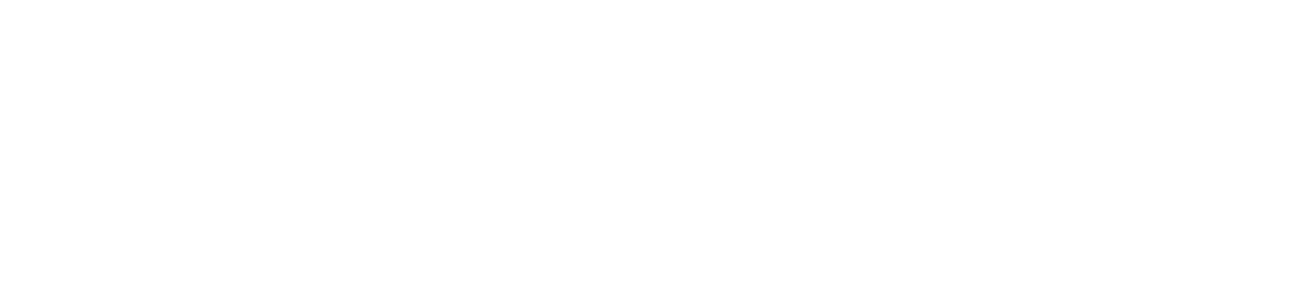
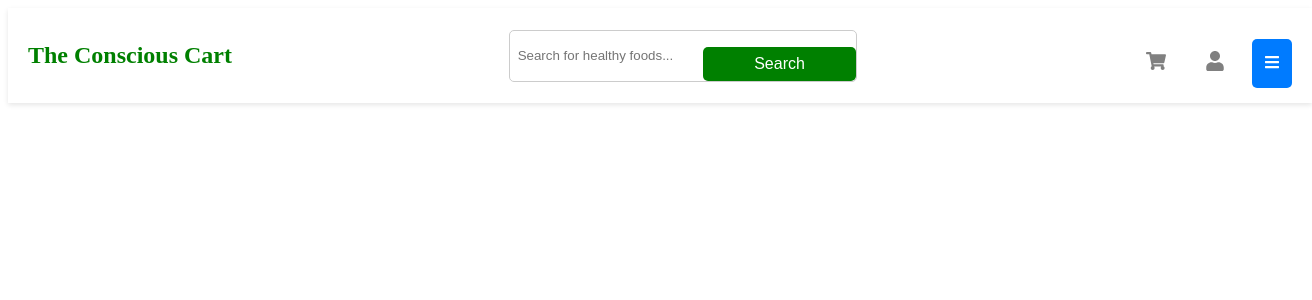
Before and after one commit to wallacetrixie/ConsiousCart, a React (Vite) app: page /Navbar in a window 1280 px wide. Before the commit this address had no page. Shown: the top 300 px of the page, 1312 px wide, since content can reach past the window. Built offline with nearby package versions, Linux system fonts and the light colour scheme.

Commit message:
official development of the main page starts

```diff
--- a/src/App.jsx
+++ b/src/App.jsx
@@ -1,7 +1,7 @@
 import { BrowserRouter as Router, Route, Routes } from 'react-router-dom';
 import Login from './Login.jsx';
 import Tasks from './tasks.jsx';
-import Test from './test.jsx';
+import Navbar from './Navbar.jsx';
 
 function App() {
   return (
@@ -11,6 +11,7 @@
 
         {/* Tasks Route */}
         <Route path="/" element={<Login />} />
+        <Route path="/Navbar" element={<Navbar />} />
         <Route path="/tasks" element={<Tasks />} />
       </Routes>
     </Router>
--- a/src/Login.jsx
+++ b/src/Login.jsx
@@ -53,7 +53,7 @@
         setError(response.data.message || "An unexpected error occurred.");
       }
     } catch (err) {
-      setError(err.response?.data?.message || "An error occurred. Please check your credentials and try again.");
+      setError(err.response?.data?.message || "Too many log in attempts try again later.");
     }
   };
 
--- /dev/null
+++ b/src/Navbar.jsx
@@ -0,0 +1,57 @@
+import { useState } from "react";
+import { FaShoppingCart, FaUser, FaBars, FaTimes } from "react-icons/fa";
+import "./styles/navbar.css";
+
+const Navbar = () => {
+  const [menuOpen, setMenuOpen] = useState(false);
+
+  return (
+    <nav className="navbar">
+      {/* Logo */}
+      <div className="logo">The Conscious Cart</div>
+
+      {/* Search Bar */}
+      <div className="search-container">
+        <input
+          type="text"
+          placeholder="Search for healthy foods..."
+          className="search-input"
+        />
+        <button className="search-button">Search</button>
+      </div>
+
+      {/* Icons & Mobile Menu Button */}
+      <div className="icon-container">
+        <button className="icon-button">
+          <FaShoppingCart />
+        </button>
+        <button className="icon-button">
+          <FaUser />
+        </button>
+        <button
+          className="menu-button"
+          onClick={() => setMenuOpen(!menuOpen)}
+        >
+          {menuOpen ? <FaTimes /> : <FaBars />}
+        </button>
+      </div>
+
+      {/* Mobile Menu */}
+      {menuOpen && (
+        <div className="mobile-menu">
+          <input
+            type="text"
+            placeholder="Search for healthy foods..."
+            className="mobile-search-input"
+          />
+          <button className="mobile-search-button">Search</button>
+          <a href="#" className="menu-item">Groceries</a>
+          <a href="#" className="menu-item">Fruits</a>
+          <a href="#" className="menu-item">Drinks</a>
+        </div>
+      )}
+    </nav>
+  );
+};
+
+export default Navbar;
--- a/src/styles/Login.css
+++ b/src/styles/Login.css
@@ -37,7 +37,7 @@
   border: none;
   outline: none;
   font-size: 1rem;
-  padding: 0.75rem;
+  padding: 0.50rem;
 }
 
 .icon {
--- /dev/null
+++ b/src/styles/navbar.css
@@ -0,0 +1,108 @@
+/* Navbar container */
+.navbar {
+  background-color: white;
+  box-shadow: 0 2px 5px rgba(0, 0, 0, 0.1);
+  padding: 15px 20px;
+  display: flex;
+  justify-content: space-between;
+  align-items: center;
+  position: sticky;
+  top: 0;
+  width: 100%;
+  z-index: 50;
+}
+
+/* Logo */
+.logo {
+  font-size: 24px;
+  font-weight: bold;
+  color: green;
+  cursor: pointer;
+}
+
+/* Search container */
+.search-container {
+  display: flex;
+  align-items: center;
+  border: 1px solid #ccc;
+  border-radius: 5px;
+  overflow: hidden;
+}
+
+.search-input {
+  padding: 8px;
+  border: none;
+  outline: none;
+  width: 250px;
+}
+
+.search-button {
+  background-color: green;
+  color: white;
+  border: none;
+  padding: 8px 15px;
+  cursor: pointer;
+}
+
+/* Icon container */
+.icon-container {
+  display: flex;
+  gap: 15px;
+}
+
+.icon-button {
+  background: none;
+  border: none;
+  font-size: 20px;
+  cursor: pointer;
+  color: gray;
+}
+
+.icon-button:hover {
+  color: green;
+}
+
+/* Mobile menu */
+.mobile-menu {
+  position: absolute;
+  top: 60px;
+  left: 0;
+  width: 100%;
+  background-color: white;
+  box-shadow: 0 2px 5px rgba(0, 0, 0, 0.1);
+  display: flex;
+  flex-direction: column;
+  align-items: center;
+  padding: 15px 0;
+}
+
+.mobile-search-input {
+  width: 90%;
+  padding: 8px;
+  margin-bottom: 10px;
+  border: 1px solid #ccc;
+  border-radius: 5px;
+}
+
+.mobile-search-button {
+  background-color: green;
+  color: white;
+  border: none;
+  padding: 8px 15px;
+  cursor: pointer;
+  width: 90%;
+  margin-bottom: 10px;
+}
+
+.menu-item {
+  padding: 10px;
+  width: 100%;
+  text-align: center;
+  text-decoration: none;
+  color: black;
+  display: block;
+}
+
+.menu-item:hover {
+  background-color: #f0f0f0;
+}
```
Also changed, not shown: 2 other files (tests, documents, lock files or other folders).
